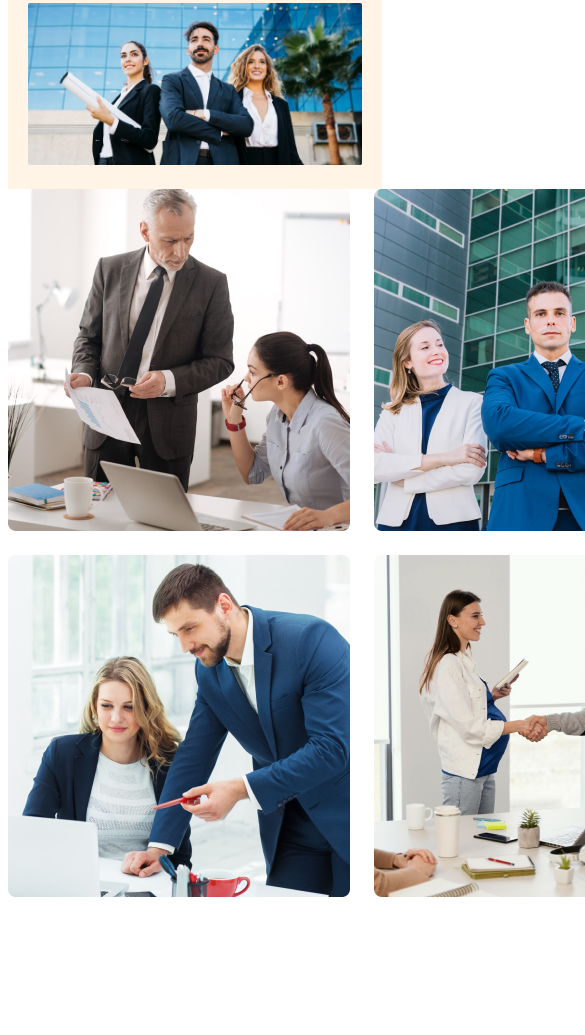
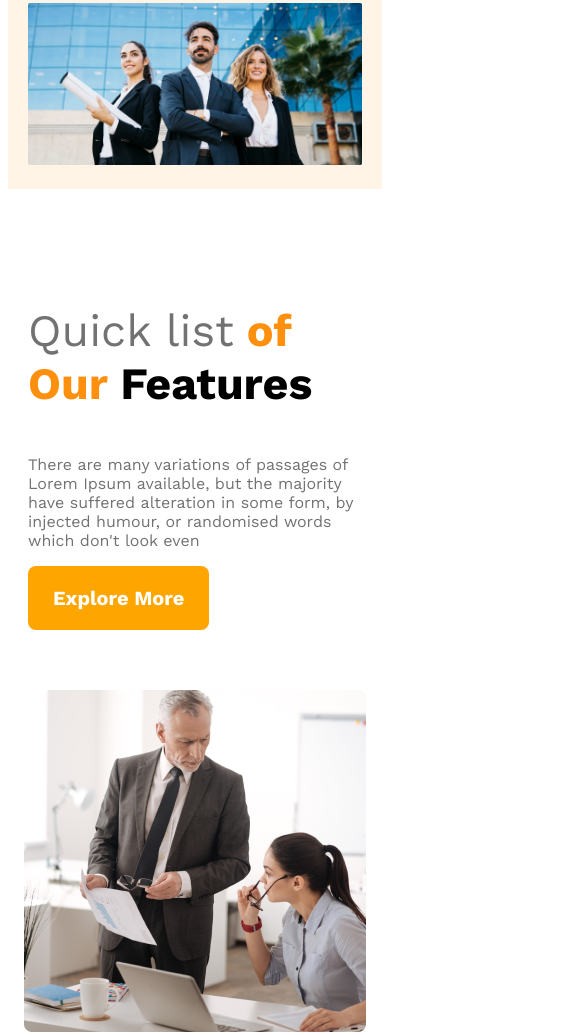
Before and after one commit to ShariarNiaj05/g3-architect, a plain HTML site: page index.html in a window 390 px wide. Shown: the part 517-1552 px from the top of the page, 585 px wide, since content can reach past the window. Before the commit the page ends 1422 px from the top, so only its background shows below. Drawn offline with nearby package versions, Linux system fonts and the light colour scheme.

Commit message:
finished teams section responsiveness

```diff
--- a/index.html
+++ b/index.html
@@ -51,7 +51,7 @@
             </div>
             <div class="teams-content">
                 <h3 class="teams-title"><span class="quick-list">Quick list</span> <span class="text-features">of Our </span> <span>Features</span></h3>
-                <p class="teams-description">There are many variations of passages of Lorem Ipsum available, but the majority have suffered alteration in some form, by injected humour, or randomised words which don't look even</p>
+                <p class="text-light-gray">There are many variations of passages of Lorem Ipsum available, but the majority have suffered alteration in some form, by injected humour, or randomised words which don't look even</p>
                 <button class="btn-primary">Explore More</button>
             </div>
         </section>
--- a/styles.css
+++ b/styles.css
@@ -12,6 +12,9 @@
     font-weight: 700;
     border: none;
     cursor:pointer;
+}
+.text-light-gray{
+    color: #727272;
 }
 
 /* header styles */
@@ -70,7 +73,7 @@ nav li a {
 /* main styles  */
 main{
     max-width: 1440px;
-    margin: 0 auto;
+    margin: 70px auto;
 }
 .teams-container{
     display: flex;
@@ -127,7 +130,18 @@ main{
         font-size: 2rem;
 
     }
-
+    .teams-container{
+        flex-direction: column-reverse;
+    }
+    .teams-img-container{
+        margin-top: 30px;
+        grid-template-columns: 1fr;
+    }
+    .teams-content{
+        margin-bottom: 30px;
+        padding-left: 20px;
+        padding-right: 20px;
+    }
 
 }
 
@@ -145,4 +159,12 @@ main{
         font-size: 2rem;
 
     }
+    .teams-container{
+        flex-direction: column-reverse;
+    }
+    .teams-content{
+        margin-bottom: 30px;
+        padding-left: 20px;
+        padding-right: 20px;
+    }
  }
```
